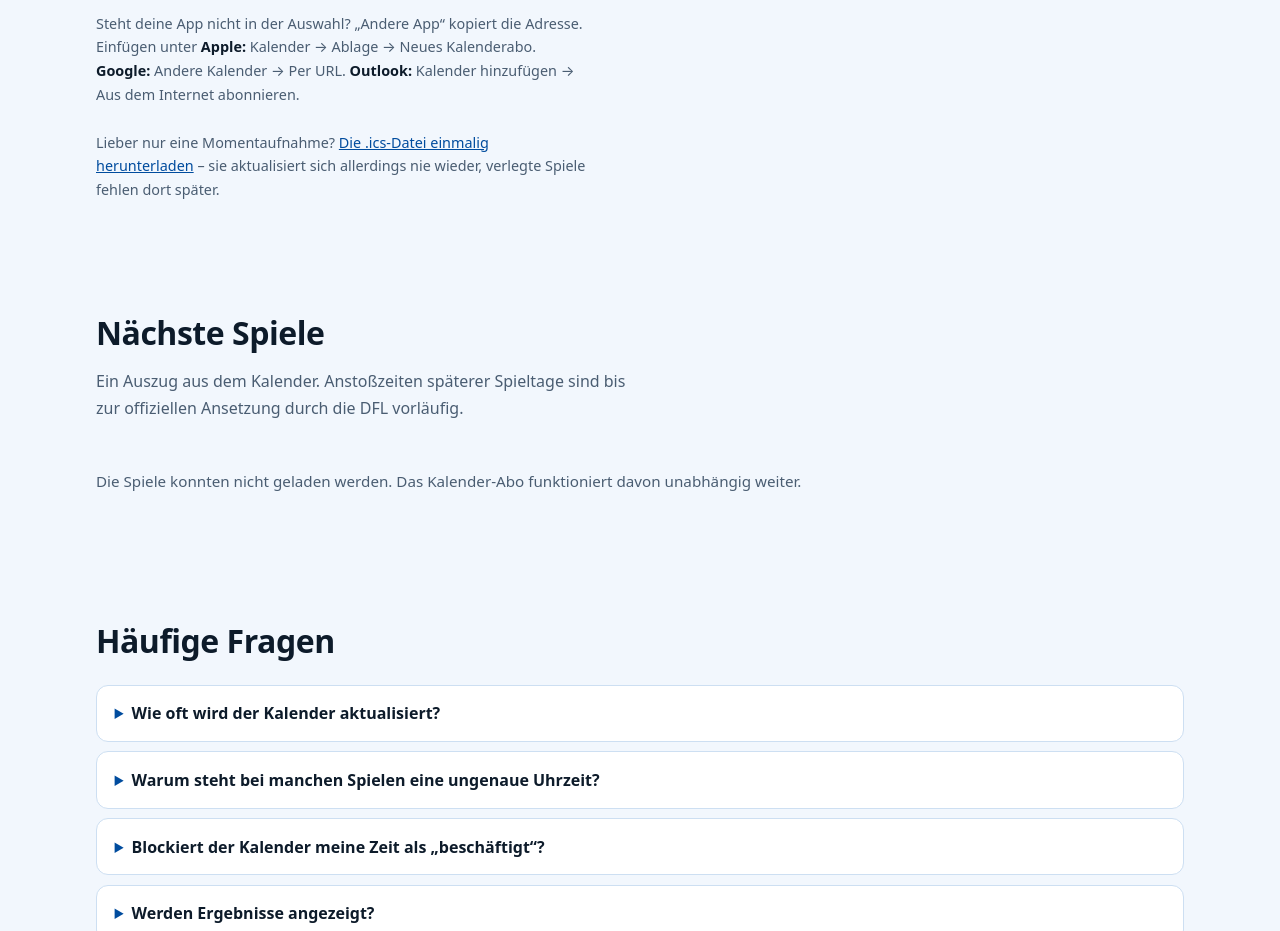
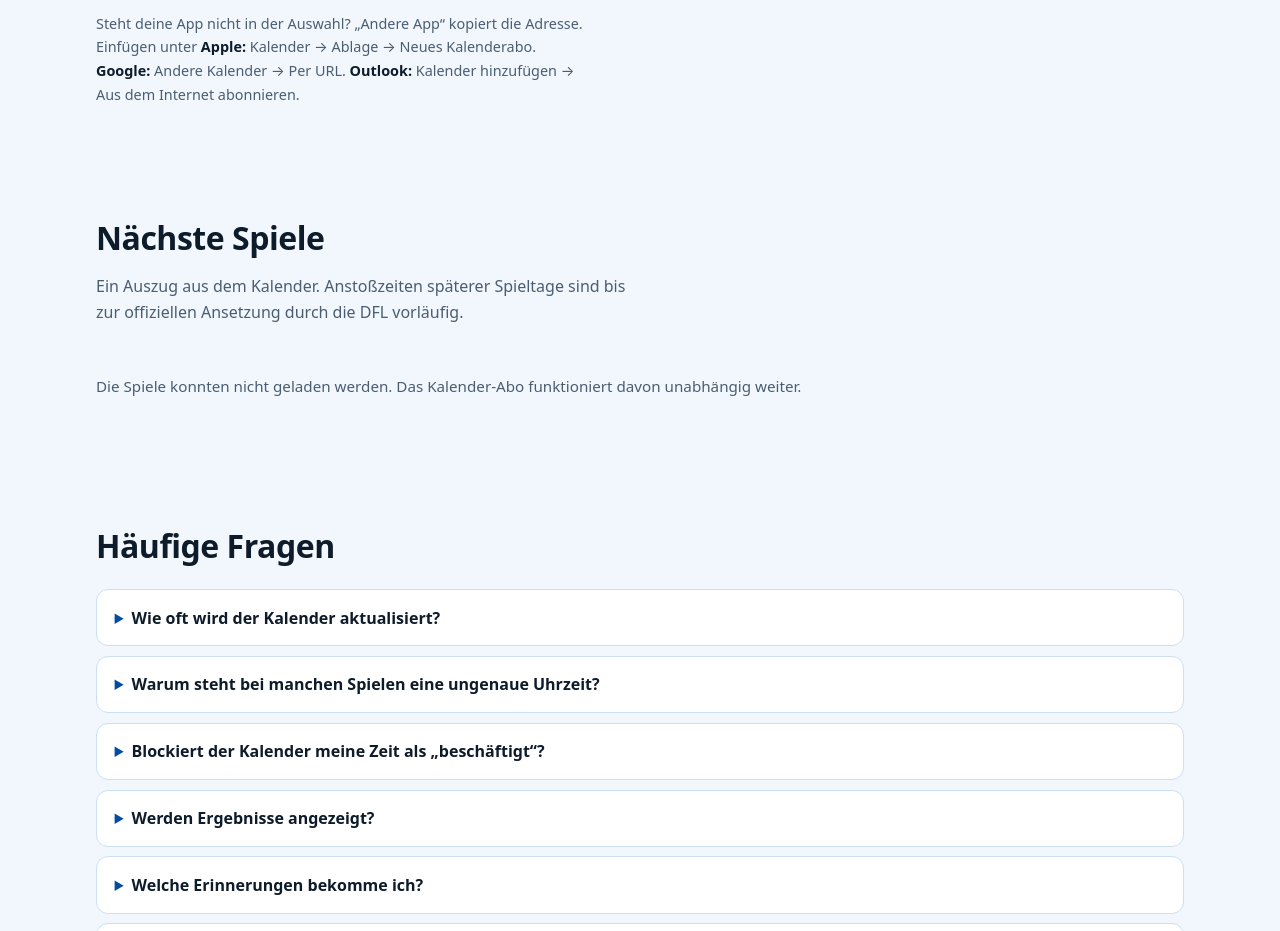
Before and after one commit to Frizzay/hertha-cal, a website: page public/index.html in a window 1280 px wide. Shown: the part 1080-2011 px from the top of the page. Drawn offline with Linux system fonts and the light colour scheme; no server answers.

Commit message:
Drop the .ics download link
Every path in the picker already produces a live subscription, so a one-off
file was the only option on the page that quietly stops matching reality.
Offering it alongside four working paths was a choice with no good reason to
pick it.

The no-JavaScript fallbacks are untouched: the noscript link and the Apple
option's href still resolve to the feed, because for those visitors the
dialog never opens and a file is better than nothing.

Co-Authored-By: Claude Opus 5 <noreply@anthropic.com>

```diff
--- a/public/index.html
+++ b/public/index.html
@@ -138,11 +138,6 @@
         <em>Outlook:</em> Kalender hinzufügen → Aus dem Internet abonnieren.
       </p>
 
-      <p class="section-note">
-        Lieber nur eine Momentaufnahme? <a href="/hertha.ics" download="hertha-bsc.ics">Die
-        .ics-Datei einmalig herunterladen</a> – sie aktualisiert sich allerdings nie wieder,
-        verlegte Spiele fehlen dort später.
-      </p>
     </section>
 
     <section id="spiele" aria-labelledby="spiele-title">
```
